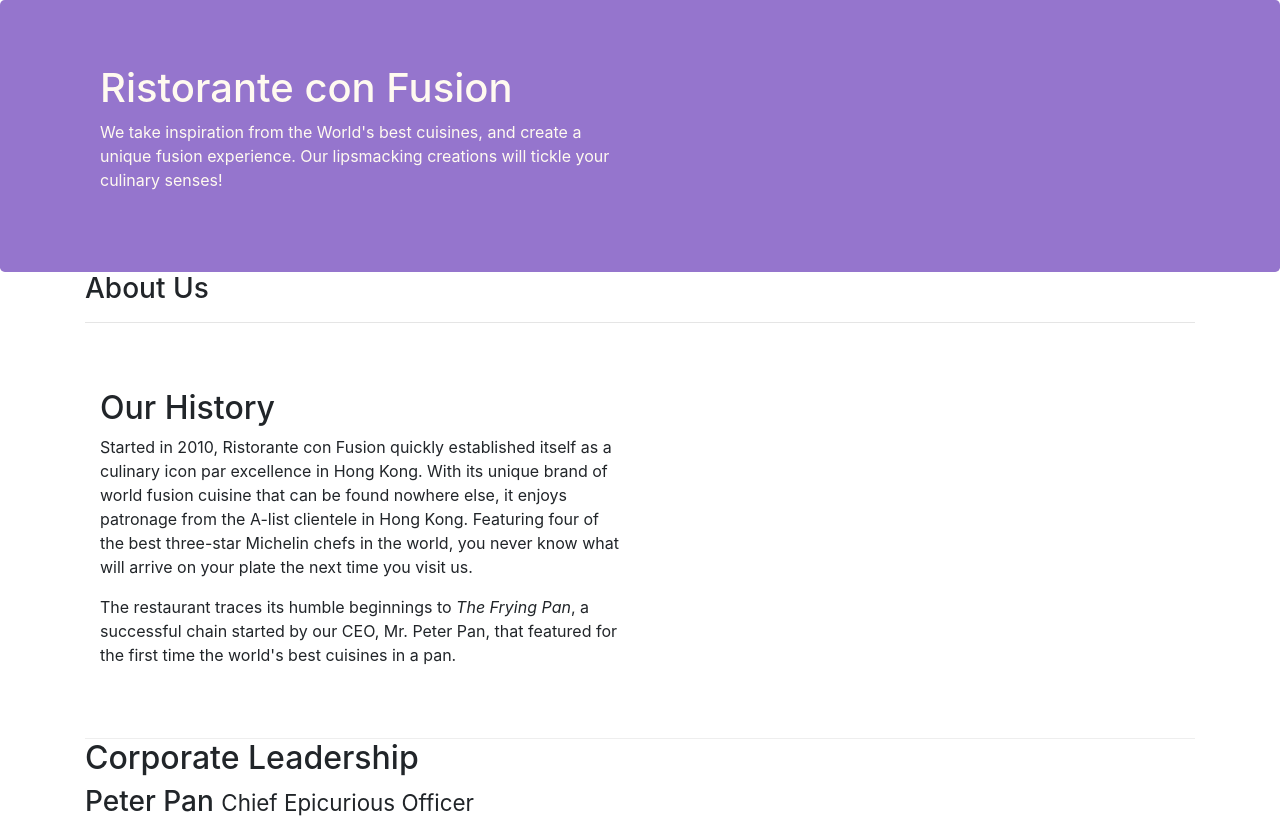
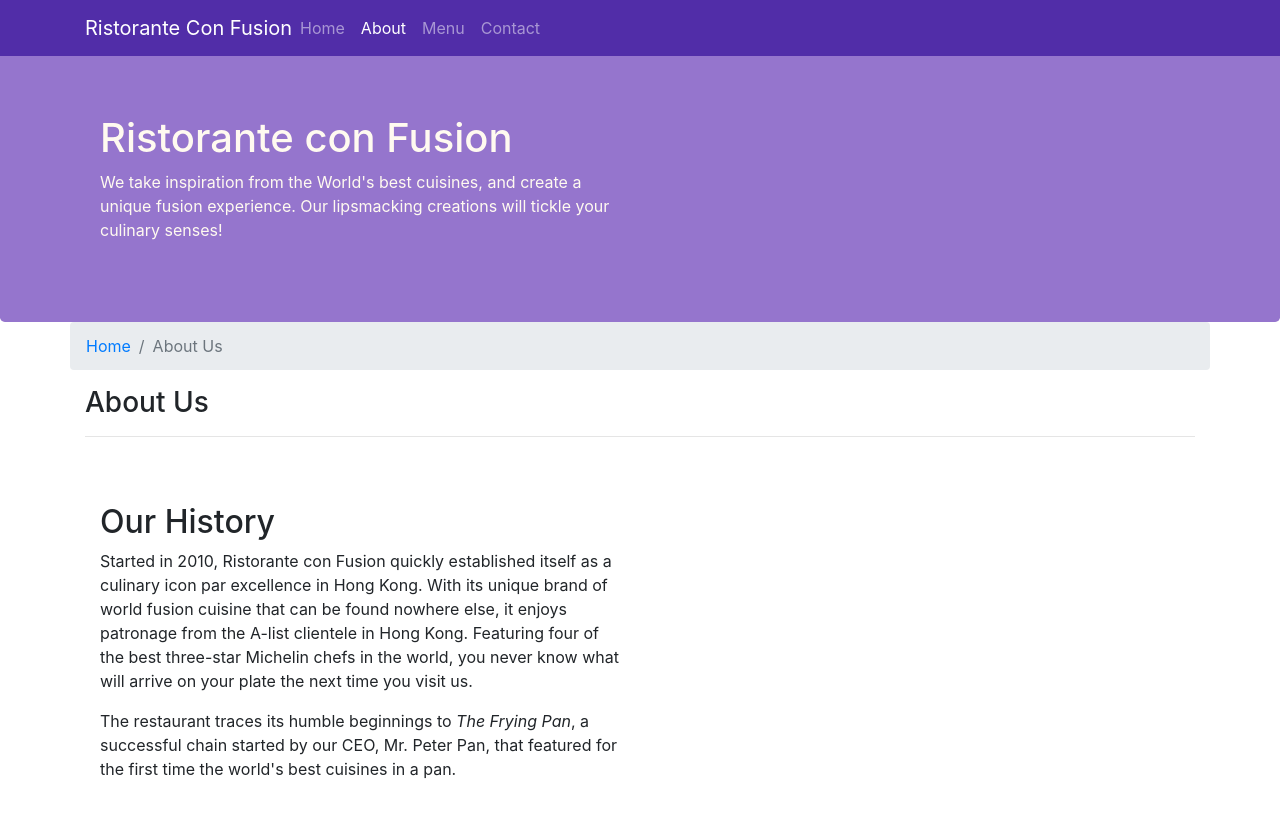
Before and after one commit to JimSirman/Bootstrap, a website: page aboutus.html in a window 1280 px wide. Shown: the top 822 px of the page. Drawn offline with nearby package versions, Linux system fonts and the light colour scheme.

Commit message:
Navbar and Breadcrumbs

```diff
--- a/aboutus.html
+++ b/aboutus.html
@@ -16,6 +16,22 @@
 </head>
 
 <body>
+    <nav class="navbar navbar-dark navbar-expand-sm fixed-top">
+        <div class="container">
+            <button class="navbar-toggler" type="button" data-toggle="collapse" data-target="#Navbar">
+                <span class="navbar-toggler-icon"></span>
+            </button>
+            <a class="navbar-brand mr-auto" href="./index.html">Ristorante Con Fusion</a>
+                <div class="collapse navbar-collapse" id="Navbar">
+                    <ul class="navbar-nav mr-auto">
+                    <li class="nav-item"><a class="nav-link" href="./index.html">Home</a></li>
+                    <li class="nav-item active"><a class="nav-link" href="#">About</a></li>
+                    <li class="nav-item"><a class="nav-link" href="#">Menu</a></li>
+                    <li class="nav-item"><a class="nav-link" href="#">Contact</a></li>
+                    </ul>
+                </div>
+        </div>
+    </nav>
 
     <header class="jumbotron">
         <div class="container">
@@ -32,6 +48,10 @@
 
     <div class="container">
         <div class="row">
+            <ol class="col-12 breadcrumb">
+                <li class="breadcrumb-item"><a href="./index.html">Home</a></li>
+                <li class="breadcrumb-item active">About Us</li>
+            </ol>
             <div class="col-12">
                <h3>About Us</h3>
                <hr>
@@ -71,7 +91,7 @@
                 <div class="col-4 offset-1 col-sm-2">
                     <h5>Links</h5>
                     <ul class="list-unstyled">
-                        <li><a href="#">Home</a></li>
+                        <li><a href="./index.html">Home</a></li>
                         <li><a href="#">About</a></li>
                         <li><a href="#">Menu</a></li>
                         <li><a href="#">Contact</a></li>
--- a/css/styles.css
+++ b/css/styles.css
@@ -18,10 +18,16 @@
     margin: 0px auto;
     background-color: #9575CD;
     color: floralwhite;
-
 }
 .address{
     font-size: 80%;
     margin: 0px;
     color: #0f0f0f
 }
+body{
+    padding: 50px 0px 0px 0px;
+    z-index: 0px;
+}
+.navbar-dark{
+    background-color: #512DA8;
+}
--- a/package.json
+++ b/package.json
@@ -2,7 +2,7 @@
   "name": "confusion",
   "version": "1.0.0",
   "description": "This is a website for Ristorante Con Fusion",
-  "main": "aboutus.html",
+  "main": "index.html",
   "scripts": {
     "start": "npm run lite",
     "test": "echo \"Error: no test specified\" && exit 1",
```
Also changed, not shown: index.html (+17 -2 lines).
